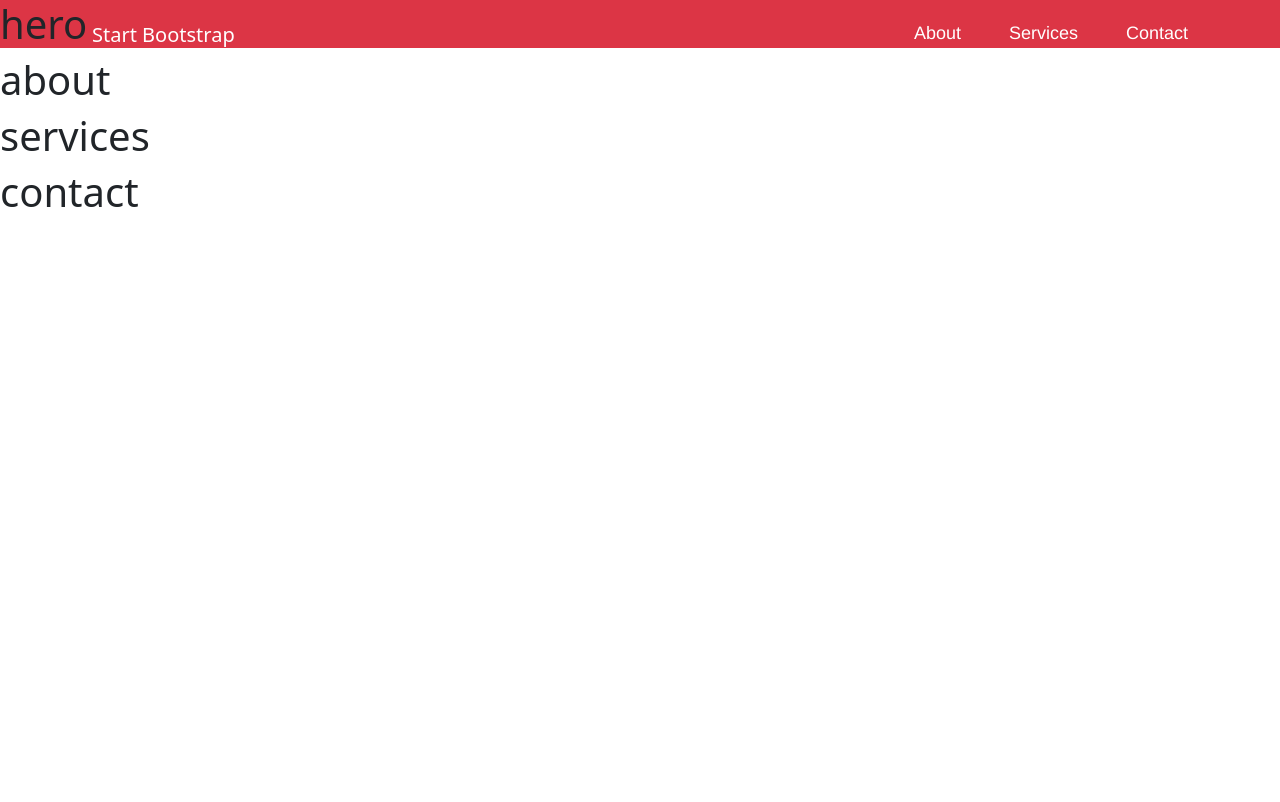
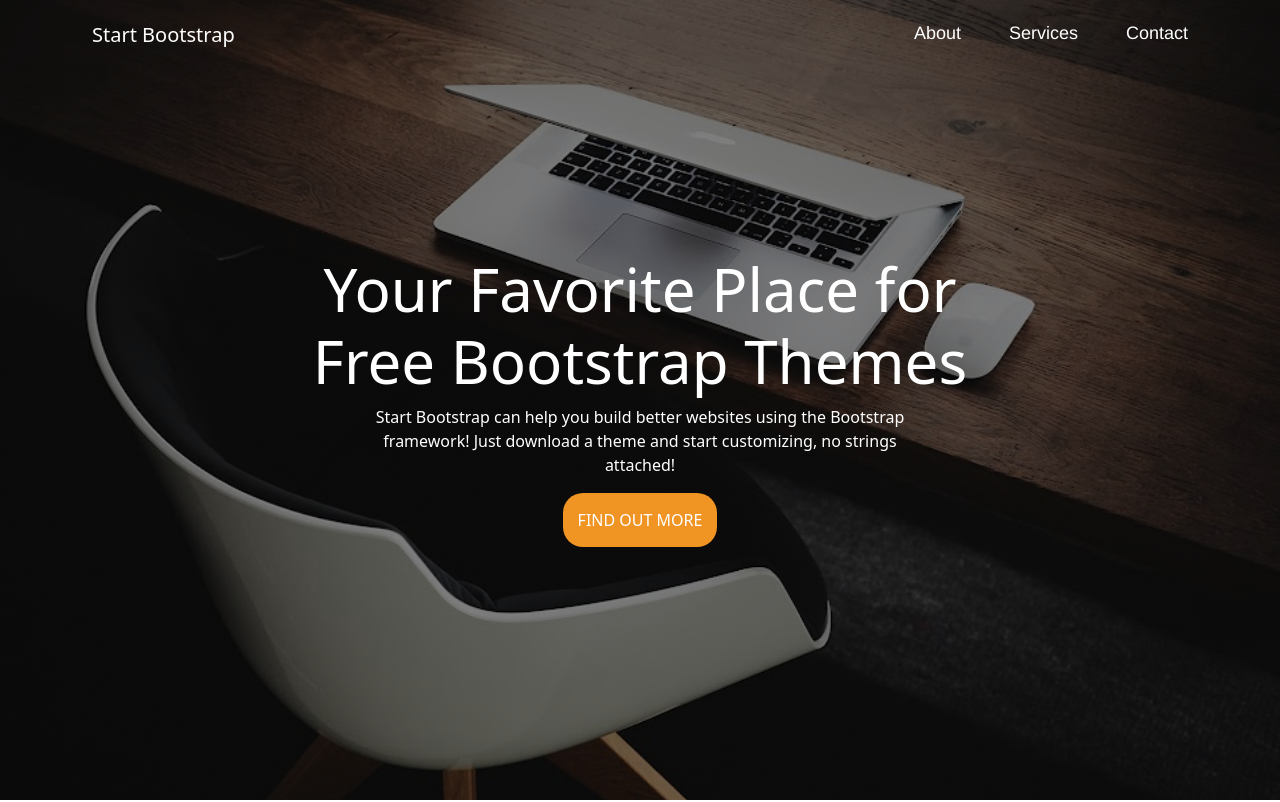
Before and after one commit to shahdqou15/react-projact, a React (Vite) app: page / in a window 1280 px wide. Shown: the top 802 px of the page. Built offline with nearby package versions, Linux system fonts and the light colour scheme.

Commit message:
create hero section

```diff
--- a/src/hero/Hero.jsx
+++ b/src/hero/Hero.jsx
@@ -1,11 +1,18 @@
 import { useState } from 'react'
 import style from "./hero.module.css"
+
 function Hero() {
-
 
   return (
     <>
-<h1 className="bg-danger">hero</h1>
+    <div className={style.hero}>
+      <div className="container">
+        <h1>Your Favorite Place for<br></br> Free Bootstrap Themes</h1>
+        <p>Start Bootstrap can help you build better websites using the Bootstrap<br></br> framework! Just download a theme and start customizing, no strings<br></br> attached!</p>
+        <button className={style.btn}>FIND OUT MORE</button>
+      </div>
+    </div>
+
     </>
   )
 }
--- a/src/hero/hero.module.css
+++ b/src/hero/hero.module.css
@@ -0,0 +1,28 @@
+.hero{
+    background-image:linear-gradient(rgba(0, 0, 0, 0.5), rgba(0, 0, 0, 0.5)),
+     url(./../assets/img/bg-hero.jpg);
+    background-size: cover;
+    color: #fff;
+    height: 100vh;
+    top: 0;
+    display: flex;
+    flex-direction: column;
+    gap: 25px;
+    justify-content: center;
+    align-items: center;
+    text-align: center;
+}
+h1{
+    font-size: 60px;
+}
+.btn{
+    color: #fff;
+    background-color: #f09423;
+    padding: 15px;
+    border-radius: 20px;
+    border: none;
+}
+.btn:hover{
+   background-color: #f0942350;
+
+}
```
